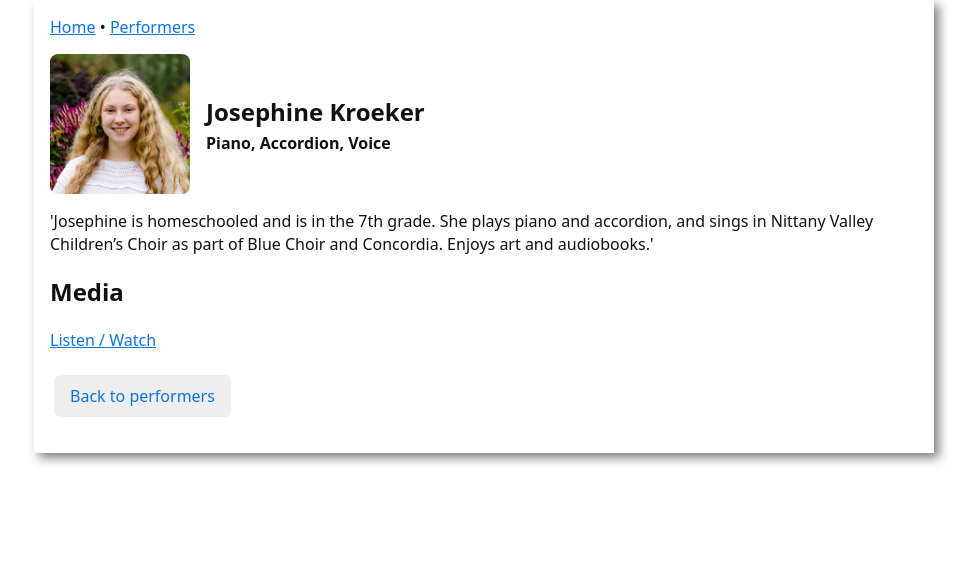
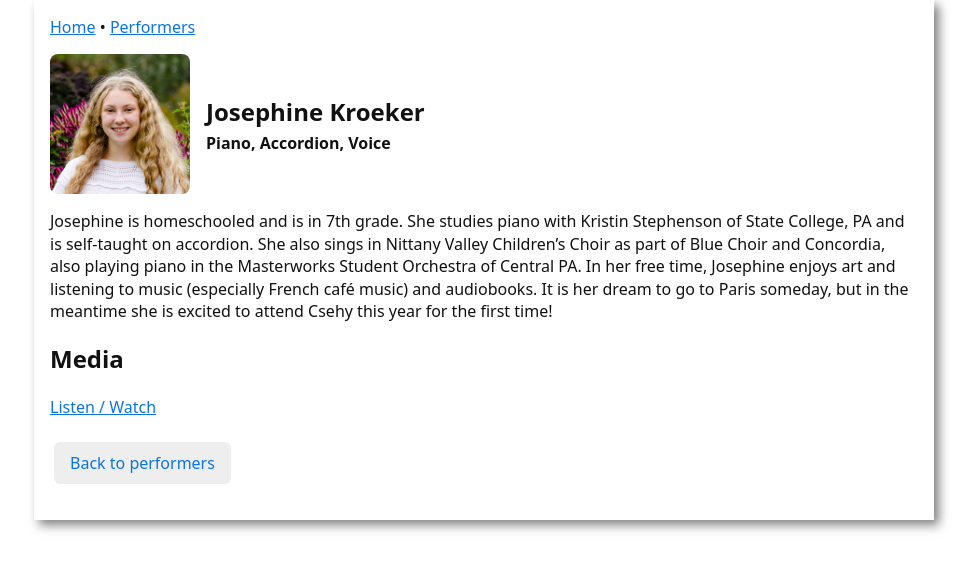
Before and after one commit to KurtKroeker/csehy-fundraising, a Jekyll site: the page built from _performers/josephine-kroeker.md, in a window 1280 px wide. Shown: the top 571 px of the page, without its empty margins (156-1133 px from the left). Built offline with Jekyll 4.4.1, drawn with Linux system fonts in a browser that asks for light colours.

Commit message:
Update josephine-kroeker.md

```diff
--- a/_performers/josephine-kroeker.md
+++ b/_performers/josephine-kroeker.md
@@ -5,6 +5,6 @@ name: "Josephine Kroeker"
 instrument: "Piano, Accordion, Voice"
 photo: "josie-headshot-3.png"
 bio: >
-  'Josephine is homeschooled and is in the 7th grade. She plays piano and accordion, and sings in Nittany Valley Children’s Choir as part of Blue Choir and Concordia. Enjoys art and audiobooks.'
+  Josephine is homeschooled and is in 7th grade. She studies piano with Kristin Stephenson of State College, PA and is self-taught on accordion. She also sings in Nittany Valley Children’s Choir as part of Blue Choir and Concordia, also playing piano in the Masterworks Student Orchestra of Central PA. In her free time, Josephine enjoys art and listening to music (especially French café music) and audiobooks. It is her dream to go to Paris someday, but in the meantime she is excited to attend Csehy this year for the first time!
 media_url: ""
 ---
```
